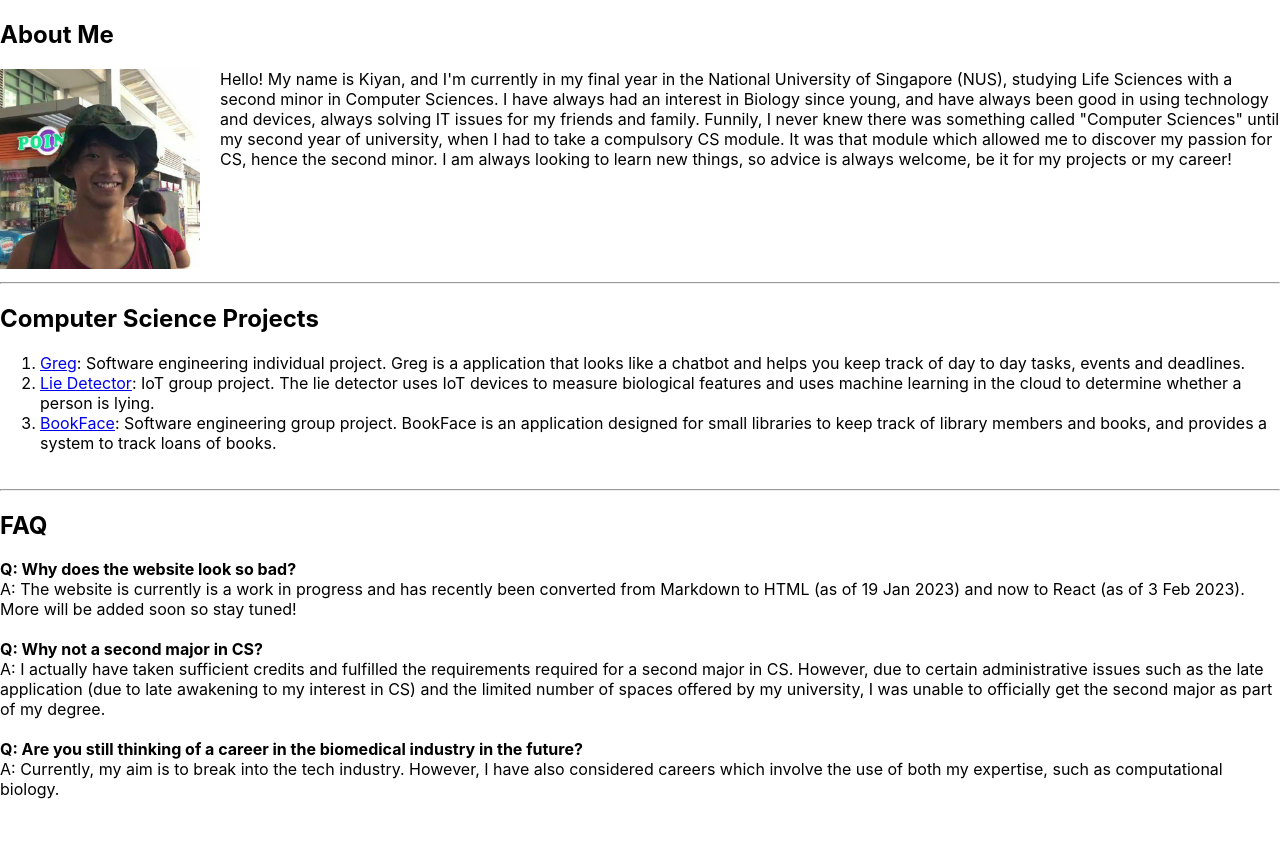
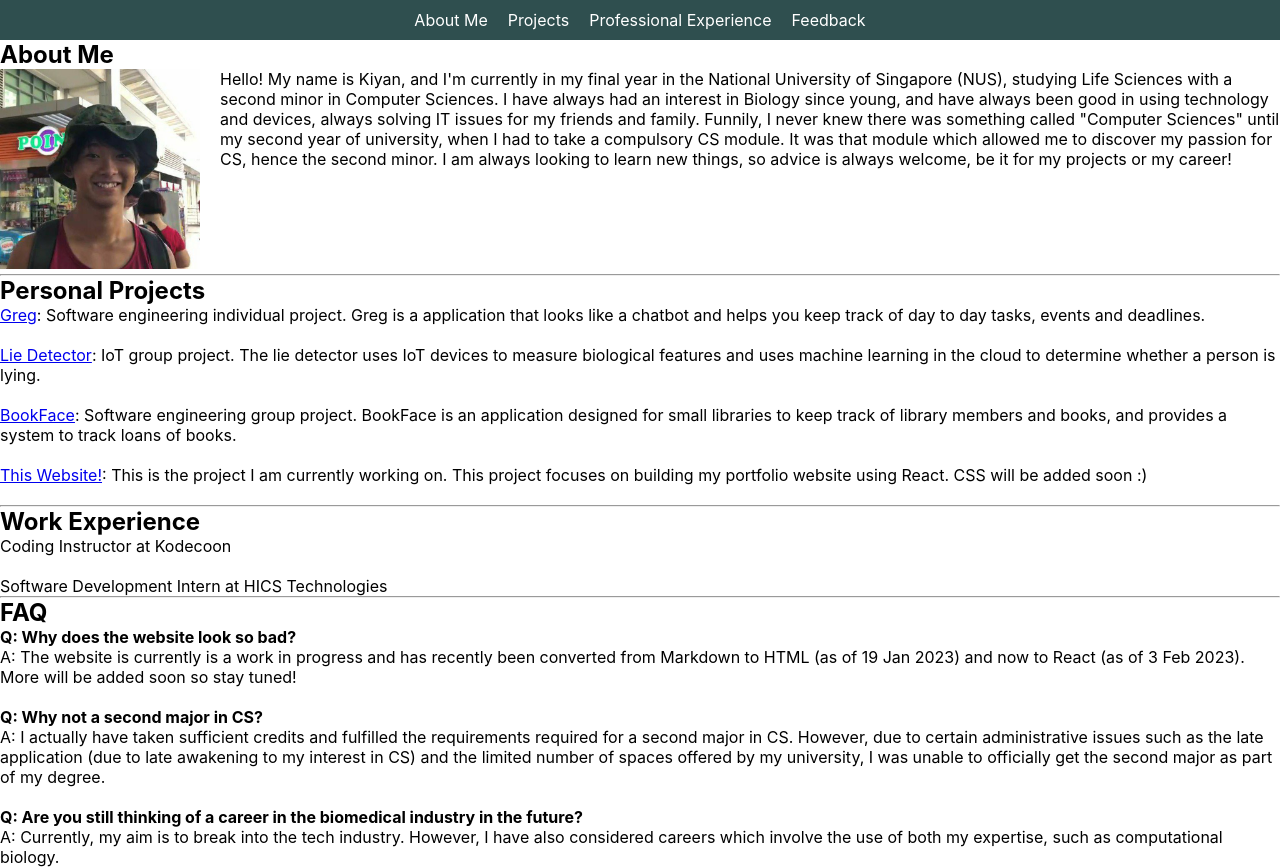
Before and after one commit to kynapy/kynapy.github.io, a React (Create React App) app: page / in a window 1280 px wide. Before the commit the page ends 800 px from the top, so only its background shows below. Built offline with nearby package versions, Linux system fonts and the light colour scheme.

Commit message:
Centralise content

```diff
--- a/public/index.html
+++ b/public/index.html
@@ -2,12 +2,14 @@
 <html lang="en">
   <head>
     <meta charset="utf-8" />
-    <link rel="icon" href="%PUBLIC_URL%/favicon.ico" />
+    <link rel="icon" href="" />
     <meta name="viewport" content="width=device-width, initial-scale=1" />
+    <meta name="author" content="Kiyan" />
+    <meta name="title" content="Kiyan's Website" />
     <meta name="theme-color" content="#000000" />
     <meta
       name="description"
-      content="Web site created using create-react-app"
+      content="Portfolio website for Kiyan"
     />
     <link rel="apple-touch-icon" href="%PUBLIC_URL%/logo192.png" />
     <!--
@@ -24,7 +26,7 @@
       work correctly both with client-side routing and a non-root public URL.
       Learn how to configure a non-root public URL by running `npm run build`.
     -->
-    <title>React App</title>
+    <title>Kiyan's Portfolio</title>
   </head>
   <body>
     <noscript>You need to enable JavaScript to run this app.</noscript>
--- a/src/App.css
+++ b/src/App.css
@@ -1,38 +1,11 @@
-.App {
-  text-align: center;
+header {
+    display: "flex";
+    justify-content: "center";
+    align-items: "center";
 }
 
-.App-logo {
-  height: 40vmin;
-  pointer-events: none;
+main {
+    display: "flex";
+    justify-content: "center";
+    align-items: "center";
 }
-
-@media (prefers-reduced-motion: no-preference) {
-  .App-logo {
-    animation: App-logo-spin infinite 20s linear;
-  }
-}
-
-.App-header {
-  background-color: #282c34;
-  min-height: 100vh;
-  display: flex;
-  flex-direction: column;
-  align-items: center;
-  justify-content: center;
-  font-size: calc(10px + 2vmin);
-  color: white;
-}
-
-.App-link {
-  color: #61dafb;
-}
-
-@keyframes App-logo-spin {
-  from {
-    transform: rotate(0deg);
-  }
-  to {
-    transform: rotate(360deg);
-  }
-}
--- a/src/App.js
+++ b/src/App.js
@@ -1,21 +1,25 @@
 import AboutMe from './AboutMe.js';
 import FAQ from './FAQ.js';
 import Projects from './Projects';
-//import './App.css';
+import WorkExperience from './WorkExperience.js';
+import Navbar from './components/Navbar';
+import './App.css';
 
 
 function App() {
   return (
     <div className="App">
-      <nav></nav>
+      <Navbar />
       <header>
         <div>
           <AboutMe /><br></br>
         </div>
       </header>
+      <hr></hr>
       <main>
+        <Projects />
         <hr></hr>
-        <Projects />
+        <WorkExperience />
         <hr></hr>
         <FAQ />
       </main>
--- /dev/null
+++ b/src/Experience.js
@@ -0,0 +1,9 @@
+function Experience(props) {
+    return (
+        <div>
+            {props.title + " at " + props.company}
+        </div>
+    )
+}
+
+export default Experience;
--- a/src/Projects.js
+++ b/src/Projects.js
@@ -13,13 +13,18 @@ function Projects() {
     const link3 = "https://ay2223s1-cs2103-f14-4.github.io/tp/";
     const desc3 = "Software engineering group project. BookFace is an application designed for small libraries to keep track of library members and books, and provides a system to track loans of books.";
 
+    const title4 = "This Website!";
+    const link4 = "https://github.com/kynapy/kynapy.github.io";
+    const desc4 = "This is the project I am currently working on. This project focuses on building my portfolio website using React. CSS will be added soon :)";
+
     return (
         <div>
-            <h2>Computer Science Projects</h2>
+            <h2>Personal Projects</h2>
             <ol>
-                <li><Project link={link1} title={title1} description={desc1} /></li>
-                <li><Project link={link2} title={title2} description={desc2} /></li>
+                <li><Project link={link1} title={title1} description={desc1} /></li><br></br>
+                <li><Project link={link2} title={title2} description={desc2} /></li><br></br>
                 <li><Project link={link3} title={title3} description={desc3} /></li><br></br>
+                <li><Project link={link4} title={title4} description={desc4} /></li><br></br>
             </ol>
         </div>
     );
--- /dev/null
+++ b/src/WorkExperience.js
@@ -0,0 +1,15 @@
+import Experience from "./Experience";
+
+function WorkExperience() {
+    return (
+        <div>
+            <h2>Work Experience</h2>
+            <ol>
+                <li><Experience title="Coding Instructor" company="Kodecoon"/></li><br></br>
+                <li><Experience title="Software Development Intern" company="HICS Technologies"/></li>
+            </ol>
+        </div>
+    )
+}
+
+export default WorkExperience;
--- /dev/null
+++ b/src/components/Navbar.js
@@ -0,0 +1,16 @@
+import "./../css/Navbar.css";
+
+function Navbar() {
+    return (
+        <nav>
+            <ul>
+                <li>About Me</li>
+                <li>Projects</li>
+                <li>Professional Experience</li>
+                <li>Feedback</li>
+            </ul>
+        </nav>
+    )
+}
+
+export default Navbar;
--- /dev/null
+++ b/src/css/Navbar.css
@@ -0,0 +1,15 @@
+nav {
+    background-color: darkslategray;
+}
+
+nav ul {
+    list-style: none;
+    text-align: center;
+}
+
+nav li {
+    color: white;
+    display: inline-block;
+    padding: 10px;
+    text-decoration: none;
+}
--- a/src/index.css
+++ b/src/index.css
@@ -11,3 +11,8 @@ code {
   font-family: source-code-pro, Menlo, Monaco, Consolas, 'Courier New',
     monospace;
 }
+
+* {
+  margin: 0;
+  padding: 0;
+}
```
